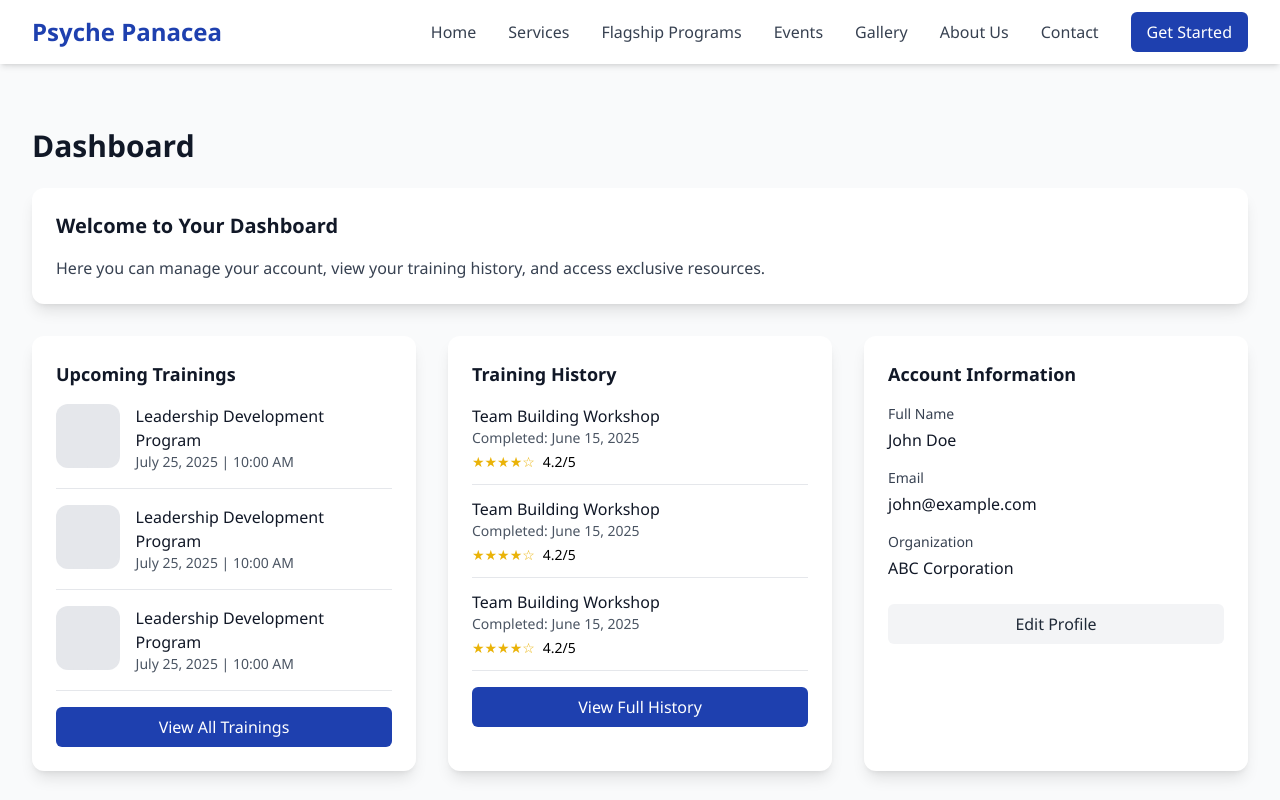
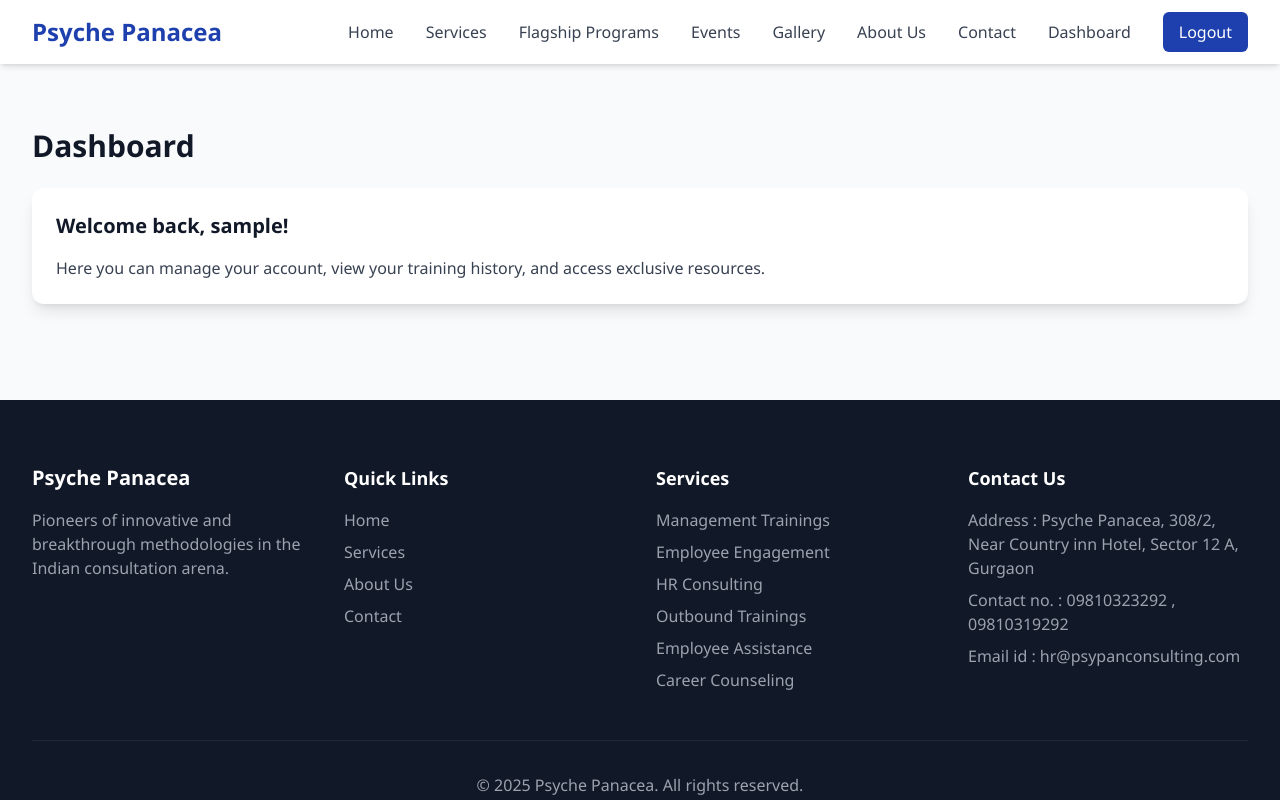
Before and after one commit to Pavan8023/mern_sample, a React (Create React App) app in the folder frontend/: page /dashboard in a window 1280 px wide. Shown: the top 800 px of the page. Built offline with nearby package versions, Linux system fonts and the light colour scheme; sample sign-in values are in the browser's storage.

Commit message:
Temporarily removed frontend to reset submodule state

```diff
--- a/frontend/src/App.js
+++ b/frontend/src/App.js
@@ -6,6 +6,7 @@ import AboutPage from './pages/AboutPage';
 import ContactPage from './pages/ContactPage';
 import Dashboard from './pages/Dashboard';
 import AuthModal from './components/AuthModal';
+import ProtectedRoute from './components/ProtectedRoute';
 
 function App() {
   const [authModalOpen, setAuthModalOpen] = useState(false);
@@ -23,7 +24,11 @@ function App() {
         <Route path="/services" element={<ServicesPage onAuthOpen={handleAuthOpen} />} />
         <Route path="/about" element={<AboutPage onAuthOpen={handleAuthOpen} />} />
         <Route path="/contact" element={<ContactPage onAuthOpen={handleAuthOpen} />} />
-        <Route path="/dashboard" element={<Dashboard onAuthOpen={handleAuthOpen} />} />
+
+        {/* Protected routes */}
+        <Route element={<ProtectedRoute />}>
+          <Route path="/dashboard" element={<Dashboard />} />
+        </Route>
       </Routes>
 
       <AuthModal
--- a/frontend/src/components/AuthModal.js
+++ b/frontend/src/components/AuthModal.js
@@ -1,5 +1,6 @@
 import React, { useState } from 'react';
 import axios from 'axios';
+import { useNavigate } from 'react-router-dom';
 
 const AuthModal = ({ isOpen, onClose, type }) => {
   const [authType, setAuthType] = useState(type || 'login');
@@ -12,12 +13,12 @@ const AuthModal = ({ isOpen, onClose, type }) => {
   const [errors, setErrors] = useState({});
   const [isLoading, setIsLoading] = useState(false);
   const [successMessage, setSuccessMessage] = useState('');
+  const navigate = useNavigate();
 
   const handleChange = (e) => {
     const { name, value } = e.target;
     setFormData(prev => ({ ...prev, [name]: value }));
 
-    // Clear error when user types
     if (errors[name]) {
       setErrors(prev => ({ ...prev, [name]: '' }));
     }
@@ -90,15 +91,17 @@ const AuthModal = ({ isOpen, onClose, type }) => {
           password: formData.password
         });
 
-        // Handle successful login
-        console.log('Login successful:', response.data);
-        setSuccessMessage('Login successful! Redirecting...');
+        // Store user data and token in localStorage
+        localStorage.setItem('user', JSON.stringify(response.data.user));
+        localStorage.setItem('token', response.data.token);
 
-        // Close modal after successful login
+        setSuccessMessage('Login successful! Redirecting to dashboard...');
+
+        // Close modal and redirect to dashboard after delay
         setTimeout(() => {
           onClose();
-          setSuccessMessage('');
-        }, 2000);
+          navigate('/dashboard');
+        }, 1500);
       }
     } catch (error) {
       console.error('Authentication error:', error);
@@ -167,8 +170,8 @@ const AuthModal = ({ isOpen, onClose, type }) => {
                 value={formData.email}
                 onChange={handleChange}
                 className={`w-full px-4 py-2 border rounded-md ${
-                  errors.email ? 'border-red-500' : 'border-gray-300 focus:border-blue-800'
-                }`}
+                    errors.email ? 'border-red-500' : 'border-gray-300 focus:border-blue-800'
+                  }`}
                 placeholder="your@email.com"
               />
               {errors.email && <p className="text-red-500 text-sm mt-1">{errors.email}</p>}
@@ -182,8 +185,8 @@ const AuthModal = ({ isOpen, onClose, type }) => {
                 value={formData.password}
                 onChange={handleChange}
                 className={`w-full px-4 py-2 border rounded-md ${
-                  errors.password ? 'border-red-500' : 'border-gray-300 focus:border-blue-800'
-                }`}
+                    errors.password ? 'border-red-500' : 'border-gray-300 focus:border-blue-800'
+                  }`}
                 placeholder="At least 6 characters"
               />
               {errors.password && <p className="text-red-500 text-sm mt-1">{errors.password}</p>}
--- a/frontend/src/components/Navbar.js
+++ b/frontend/src/components/Navbar.js
@@ -1,8 +1,10 @@
 import React, { useState } from 'react';
-import { Link } from 'react-router-dom';
+import { Link, useNavigate } from 'react-router-dom';
 
 const Navbar = ({ onAuthOpen }) => {
   const [isMenuOpen, setIsMenuOpen] = useState(false);
+  const [isLoggedIn, setIsLoggedIn] = useState(!!localStorage.getItem('token'));
+  const navigate = useNavigate();
 
   const navItems = [
     { name: 'Home', path: '/' },
@@ -13,6 +15,13 @@ const Navbar = ({ onAuthOpen }) => {
     { name: 'About Us', path: '/about' },
     { name: 'Contact', path: '/contact' },
   ];
+
+  const handleLogout = () => {
+    localStorage.removeItem('token');
+    localStorage.removeItem('user');
+    setIsLoggedIn(false);
+    navigate('/');
+  };
 
   return (
     <nav className="bg-white shadow-md fixed w-full z-50">
@@ -35,60 +44,35 @@ const Navbar = ({ onAuthOpen }) => {
                 {item.name}
               </Link>
             ))}
+
+            {isLoggedIn ? (
+              <>
+                <Link
+                  to="/dashboard"
+                  className="text-gray-700 hover:text-blue-800 transition-colors"
+                >
+                  Dashboard
+                </Link>
+                <button
+                  onClick={handleLogout}
+                  className="bg-blue-800 text-white px-4 py-2 rounded-md hover:bg-blue-700 transition-colors"
+                >
+                  Logout
+                </button>
+              </>
+            ) : (
               <button
                 onClick={() => onAuthOpen('signup')}
                 className="bg-blue-800 text-white px-4 py-2 rounded-md hover:bg-blue-700 transition-colors"
               >
                 Get Started
               </button>
+            )}
           </div>
 
-          {/* Mobile Menu Button */}
-          <div className="md:hidden flex items-center">
-            <button
-              onClick={() => setIsMenuOpen(!isMenuOpen)}
-              className="text-gray-700 hover:text-blue-800"
-            >
-              {isMenuOpen ? (
-                <svg className="h-6 w-6" fill="none" stroke="currentColor" viewBox="0 0 24 24">
-                  <path strokeLinecap="round" strokeLinejoin="round" strokeWidth={2} d="M6 18L18 6M6 6l12 12" />
-                </svg>
-              ) : (
-                <svg className="h-6 w-6" fill="none" stroke="currentColor" viewBox="0 0 24 24">
-                  <path strokeLinecap="round" strokeLinejoin="round" strokeWidth={2} d="M4 6h16M4 12h16M4 18h16" />
-                </svg>
-              )}
-            </button>
+          {/* ... mobile menu code ... */}
         </div>
       </div>
-      </div>
-
-      {/* Mobile Menu */}
-      {isMenuOpen && (
-        <div className="md:hidden bg-white shadow-lg">
-          <div className="px-2 pt-2 pb-3 space-y-1 sm:px-3">
-            {navItems.map((item) => (
-              <Link
-                key={item.name}
-                to={item.path}
-                className="block px-3 py-2 text-gray-700 hover:text-blue-800 hover:bg-gray-50"
-                onClick={() => setIsMenuOpen(false)}
-              >
-                {item.name}
-              </Link>
-            ))}
-            <button
-              onClick={() => {
-                onAuthOpen('signup');
-                setIsMenuOpen(false);
-              }}
-              className="block w-full text-left px-3 py-2 bg-blue-800 text-white rounded-md"
-            >
-              Get Started
-            </button>
-          </div>
-        </div>
-      )}
     </nav>
   );
 };
--- /dev/null
+++ b/frontend/src/components/ProtectedRoute.js
@@ -0,0 +1,10 @@
+import React from 'react';
+import { Navigate, Outlet } from 'react-router-dom';
+
+const ProtectedRoute = () => {
+  const isAuthenticated = !!localStorage.getItem('token');
+
+  return isAuthenticated ? <Outlet /> : <Navigate to="/" replace />;
+};
+
+export default ProtectedRoute;
--- a/frontend/src/pages/Dashboard.js
+++ b/frontend/src/pages/Dashboard.js
@@ -1,82 +1,45 @@
-import React from 'react';
+import React, { useEffect, useState } from 'react';
 import Navbar from '../components/Navbar';
 import Footer from '../components/Footer';
 
-const Dashboard = ({ onAuthOpen }) => {
+const Dashboard = () => {
+  const [user, setUser] = useState(null);
+
+  useEffect(() => {
+    // Get user from localStorage
+    const userData = JSON.parse(localStorage.getItem('user'));
+    setUser(userData);
+  }, []);
+
+  if (!user) {
+    return (
+      <div className="min-h-screen bg-gray-50 flex items-center justify-center">
+        <div className="text-center">
+          <div className="animate-spin rounded-full h-12 w-12 border-b-2 border-blue-800 mx-auto mb-4"></div>
+          <p>Loading user data...</p>
+        </div>
+      </div>
+    );
+  }
+
   return (
     <div className="min-h-screen bg-gray-50">
-      <Navbar onAuthOpen={onAuthOpen} />
+      <Navbar />
 
       <div className="pt-32 pb-16">
         <div className="max-w-7xl mx-auto px-4 sm:px-6 lg:px-8">
           <h1 className="text-3xl font-bold text-gray-900 mb-6">Dashboard</h1>
 
           <div className="bg-white rounded-xl shadow-lg p-6 mb-8">
-            <h2 className="text-xl font-semibold text-gray-900 mb-4">Welcome to Your Dashboard</h2>
+            <h2 className="text-xl font-semibold text-gray-900 mb-4">
+              Welcome back, {user.username}!
+            </h2>
             <p className="text-gray-700">
               Here you can manage your account, view your training history, and access exclusive resources.
             </p>
           </div>
 
-          <div className="grid grid-cols-1 md:grid-cols-2 lg:grid-cols-3 gap-8">
-            <div className="bg-white rounded-xl shadow-lg p-6">
-              <h3 className="text-lg font-semibold text-gray-900 mb-4">Upcoming Trainings</h3>
-              <div className="space-y-4">
-                {[1, 2, 3].map(item => (
-                  <div key={item} className="flex items-start border-b pb-4">
-                    <div className="bg-gray-200 border-2 border-dashed rounded-xl w-16 h-16 mr-4" />
-                    <div>
-                      <h4 className="font-medium text-gray-900">Leadership Development Program</h4>
-                      <p className="text-gray-600 text-sm">July 25, 2025 | 10:00 AM</p>
-                    </div>
-                  </div>
-                ))}
-              </div>
-              <button className="mt-4 w-full py-2 bg-blue-800 text-white rounded-md hover:bg-blue-700 transition">
-                View All Trainings
-              </button>
-            </div>
-
-            <div className="bg-white rounded-xl shadow-lg p-6">
-              <h3 className="text-lg font-semibold text-gray-900 mb-4">Training History</h3>
-              <div className="space-y-3">
-                {[1, 2, 3].map(item => (
-                  <div key={item} className="border-b pb-3">
-                    <h4 className="font-medium text-gray-900">Team Building Workshop</h4>
-                    <p className="text-gray-600 text-sm">Completed: June 15, 2025</p>
-                    <div className="flex items-center text-sm mt-1">
-                      <span className="text-yellow-500">★★★★☆</span>
-                      <span className="ml-2">4.2/5</span>
-                    </div>
-                  </div>
-                ))}
-              </div>
-              <button className="mt-4 w-full py-2 bg-blue-800 text-white rounded-md hover:bg-blue-700 transition">
-                View Full History
-              </button>
-            </div>
-
-            <div className="bg-white rounded-xl shadow-lg p-6">
-              <h3 className="text-lg font-semibold text-gray-900 mb-4">Account Information</h3>
-              <div className="space-y-4">
-                <div>
-                  <label className="block text-sm font-medium text-gray-700 mb-1">Full Name</label>
-                  <p className="text-gray-900">John Doe</p>
-                </div>
-                <div>
-                  <label className="block text-sm font-medium text-gray-700 mb-1">Email</label>
-                  <p className="text-gray-900">john@example.com</p>
-                </div>
-                <div>
-                  <label className="block text-sm font-medium text-gray-700 mb-1">Organization</label>
-                  <p className="text-gray-900">ABC Corporation</p>
-                </div>
-              </div>
-              <button className="mt-6 w-full py-2 bg-gray-100 text-gray-800 rounded-md hover:bg-gray-200 transition">
-                Edit Profile
-              </button>
-            </div>
-          </div>
+          {/* ... rest of dashboard content ... */}
         </div>
       </div>
 
```
Lines whose indentation alone changed are shown as unchanged.
